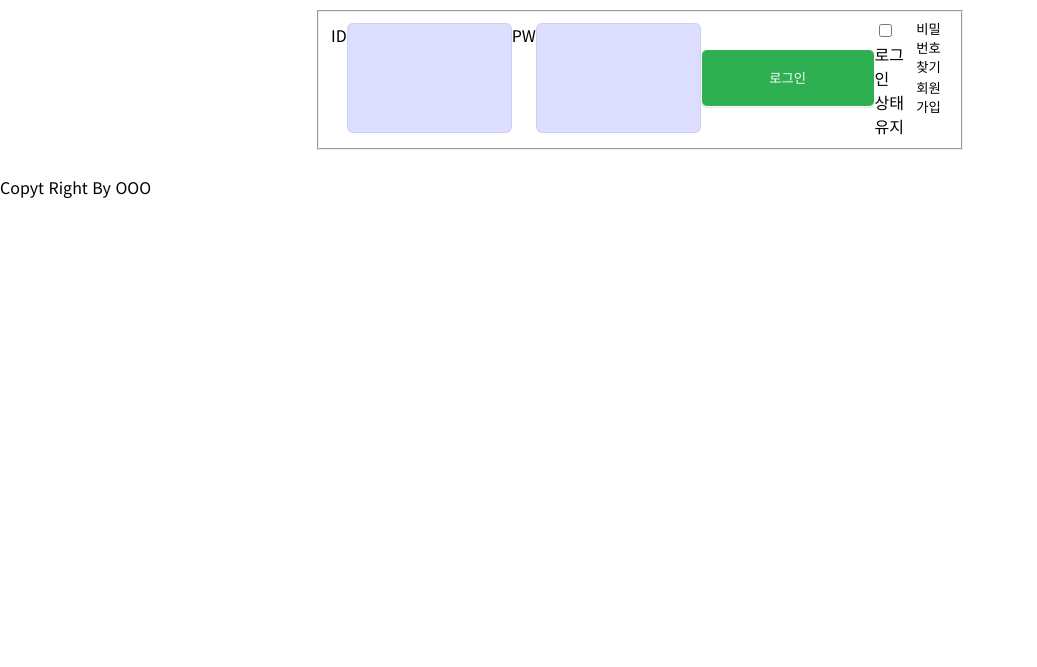
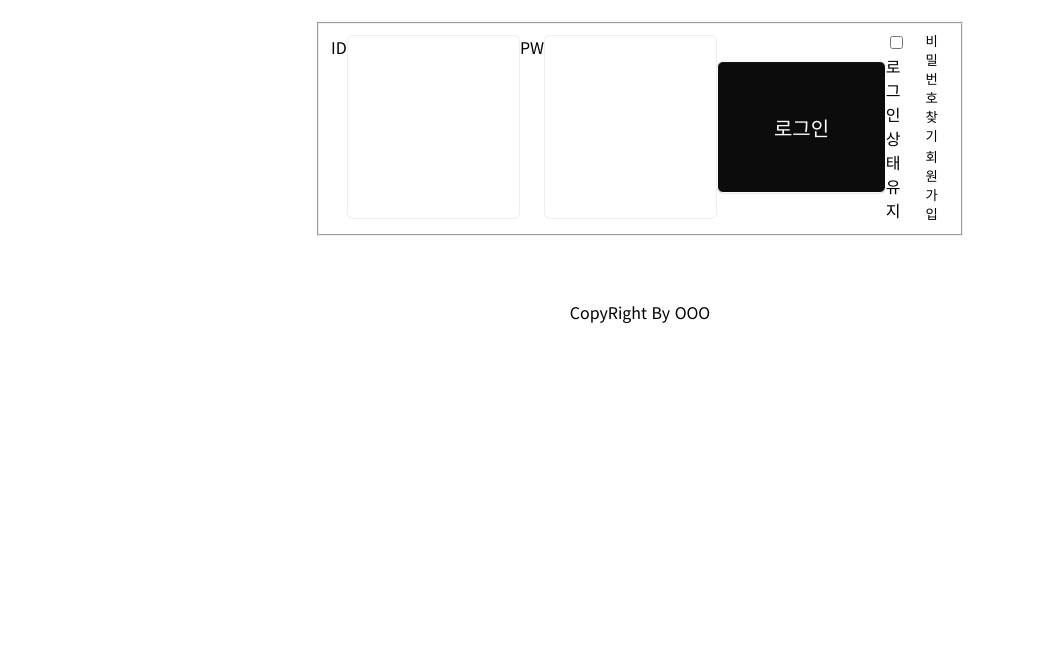
Before and after one commit to csjv95/gambling_addiction_site, a plain HTML site: page login.html in a window 1280 px wide. Shown: the part 133-800 px from the top of the page, without its empty margins (0-1037 px from the left). Drawn offline with Linux system fonts and the light colour scheme.

Commit message:
docs : css styling change bgc,font size,font...

```diff
--- a/default.css
+++ b/default.css
@@ -10,6 +10,7 @@ ul {
 }
 button {
   cursor: pointer;
+  font-family: 'Noto Sans KR', sans-serif;
 }
 
 li{
--- a/login.css
+++ b/login.css
@@ -3,7 +3,6 @@
   padding: 12px;
   display: flex;
   justify-content: space-around;
-
 }
 
 /* main */
@@ -13,7 +12,7 @@
 
 .form__login{
   width: 650px;
-  margin: 2% auto;
+  margin: 5% auto;
 }
 
 .fieldset__login {
@@ -29,19 +28,21 @@
 #id,
 #pw {
   margin: 5px 0px;
+  font-size: 20px;
   border: 1px solid  rgba(80, 93, 105, 0.1);
   border-radius: 6px;
-  padding: 0px;
-  width: 100%;
-  background-color: #dcddff
+  padding: 22px;
+  width: 92%;
+  background-color: #ffffff;
 }
 
 .login__btn{
   margin: 5% auto;
-  padding: 1%;
+  padding: 3%;
   width: 100%;
+  font-size: 20px;
   color: rgb(252, 252, 252);
-  background-color: #2daf52;
+  background-color: #0c0c0c;
   border-color: rgba(27,31,35,.15);
   border: 1px solid;
   border-radius: 6px;
@@ -64,3 +65,7 @@
   outline: none;
   border: none;
 }
+
+footer{
+  text-align: center;
+}
--- a/login.html
+++ b/login.html
@@ -12,8 +12,8 @@
   <header>
     <nav>
       <ul class="nav">
-        <li><button>홈</button></li>
-        <li><button>로그인</button></li>
+        <!-- <li><button></button></li>
+        <li><button></button></li> -->
       </ul>
     </nav>
   </header>
@@ -27,7 +27,7 @@
       <input type="text" id="id">
 
       <label for="pw" class="login__pw">PW</label>
-      <input type="text" id="pw">
+      <input type="password" id="pw">
 
       <button class="login__btn">로그인</button>
 
@@ -46,7 +46,7 @@
 </main>
 
 <footer>
- Copyt Right By OOO
+ CopyRight By OOO
 </footer>
 </body>
 </html>
```
